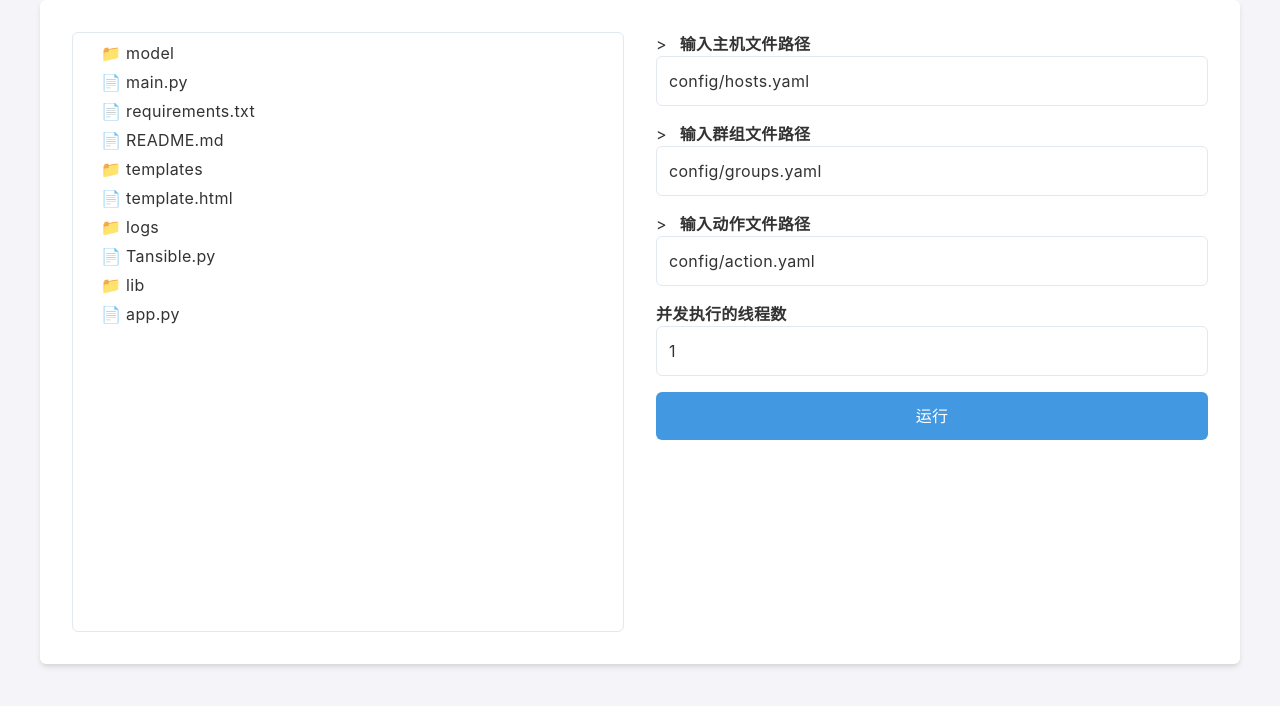
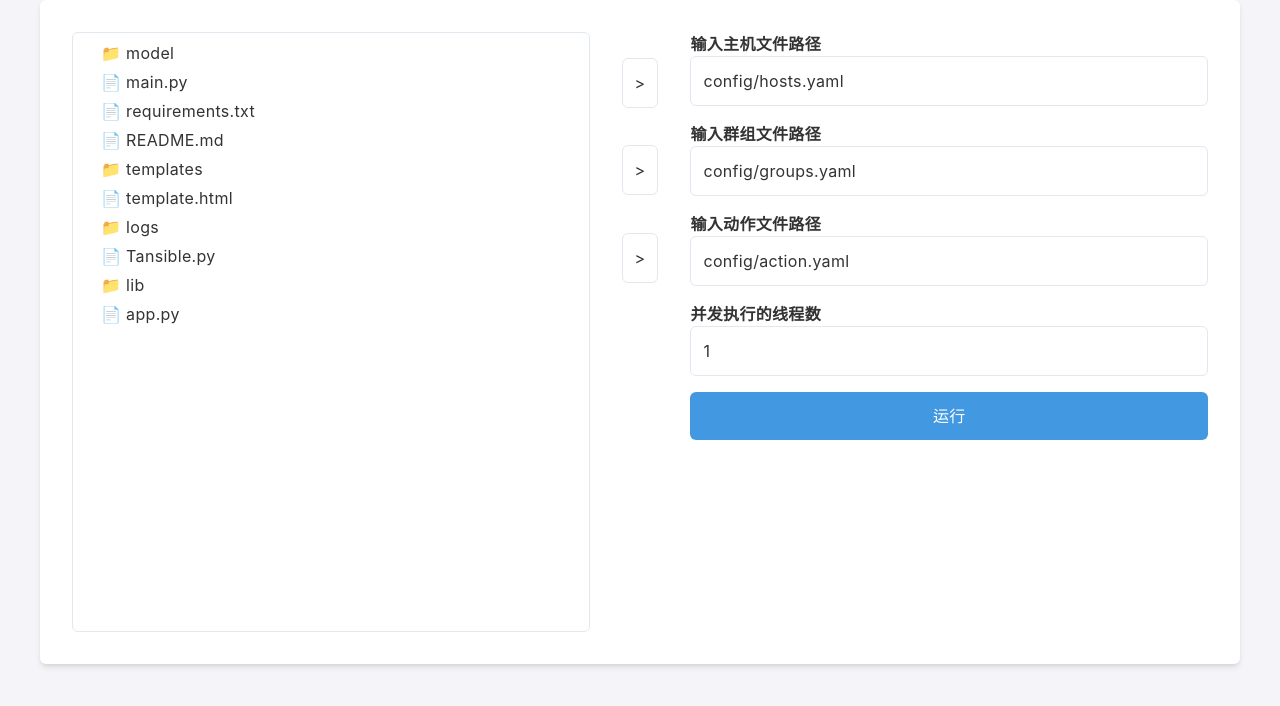
Before and after one commit to caoyuanbaiyang/Tansible, a Flask app: page / in a window 1280 px wide. Shown: the top 706 px of the page. Run offline with Flask 3, Linux system fonts and the light colour scheme; parts of the project's set-up code (start-up, migrations or seed data) failed here and were passed over.

Commit message:
外观调整

```diff
--- a/templates/index.html
+++ b/templates/index.html
@@ -78,9 +78,18 @@
             flex: 1;
         }
 
-        .transfer-btn {
-            margin-right: 0.5rem;
+        input[type="button"] {
+            margin-bottom: 1rem;
+            padding: 0.75rem;
+            border: 1px solid #e2e8f0; /* 添加边框 */
+            background-color: #fff; /* 设置背景颜色为白色 */
+            border-radius: 0.375rem;
             cursor: pointer;
+            transition: background-color 0.3s ease;
+        }
+
+        input[type="button"]:hover {
+            background-color: #e2f0ff; /* 鼠标悬停时的背景颜色 */
         }
 
         #file-list {
@@ -120,6 +129,18 @@
         .tree li.expanded > ul {
             display: block;
         }
+
+        /* 新增样式，让按钮和输入框水平对齐 */
+        .button-container {
+            display: flex;
+            flex-direction: column;
+            justify-content: start;
+            gap: 1.35rem;
+            padding-top: 1.6rem;
+            /*padding-top: calc(1.85rem - 2px);  让按钮上移 2px */
+        }
+
+
     </style>
     <script>
         let selectedFilePath = '';
@@ -182,12 +203,19 @@
 
 <body>
     <div class="container">
+        <!-- 第一纵：文件列表 -->
         <div class="file-browser">
             <div id="file-list"></div>
         </div>
+        <!-- 第二纵：按钮 -->
+        <div class="button-container">
+            <input type="button" class="button-1" value=">" onclick="transferFilePath('host_file_path')">
+            <input type="button" class="button-2" value=">" onclick="transferFilePath('group_file_path')">
+            <input type="button" class="button-3" value=">" onclick="transferFilePath('action_file_path')">
+        </div>
+        <!-- 第三纵：表单 -->
         <form method="post">
             <div>
-                <span class="transfer-btn" onclick="transferFilePath('host_file_path')">></span>
                 <label for="host_file_path">输入主机文件路径</label>
                 <input type="text" id="host_file_path" name="host_file_path"
                     value="{{ host_file_path if host_file_path else default_hosts_file }}">
@@ -196,7 +224,6 @@
                 {% endif %}
             </div>
             <div>
-                <span class="transfer-btn" onclick="transferFilePath('group_file_path')">></span>
                 <label for="group_file_path">输入群组文件路径</label>
                 <input type="text" id="group_file_path" name="group_file_path"
                     value="{{ group_file_path if group_file_path else default_groups_file }}">
@@ -205,7 +232,6 @@
                 {% endif %}
             </div>
             <div>
-                <span class="transfer-btn" onclick="transferFilePath('action_file_path')">></span>
                 <label for="action_file_path">输入动作文件路径</label>
                 <input type="text" id="action_file_path" name="action_file_path"
                     value="{{ action_file_path if action_file_path else default_action_file }}">
```
Also changed, not shown: 1 other file.
